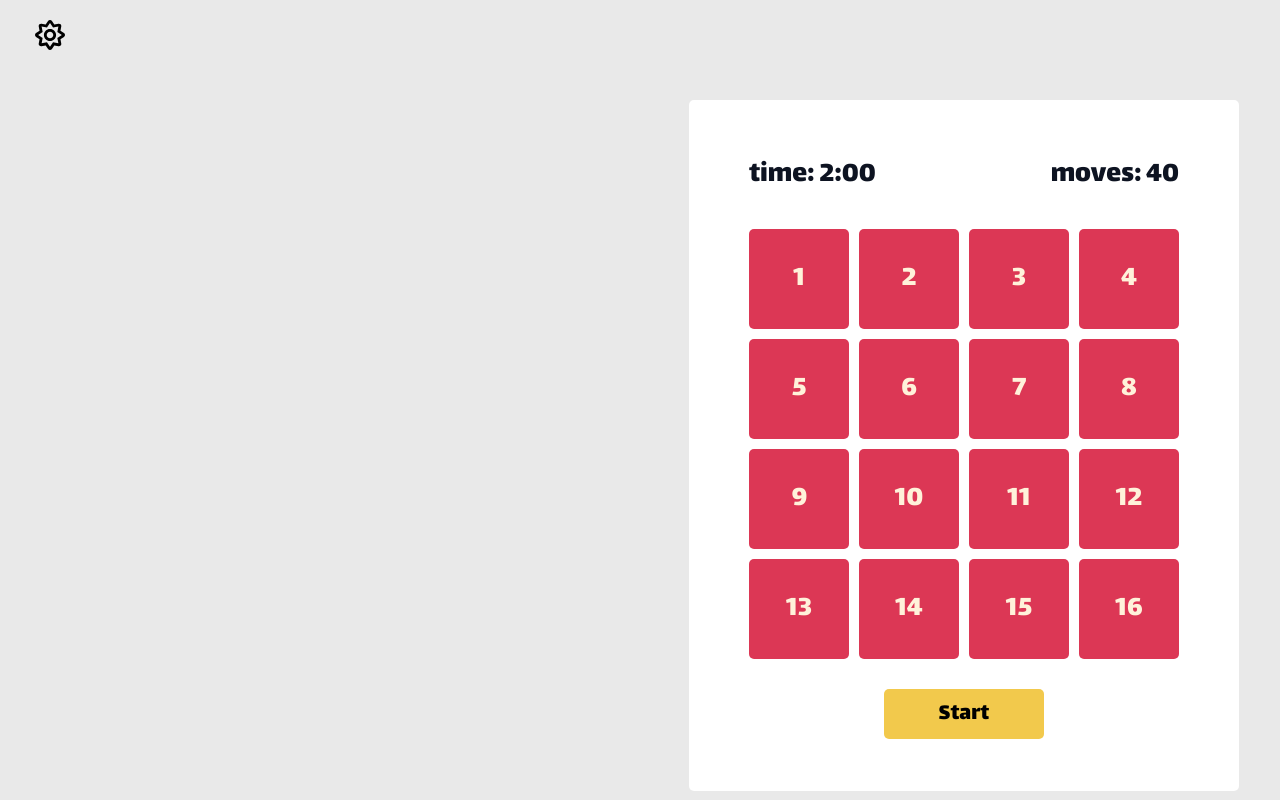
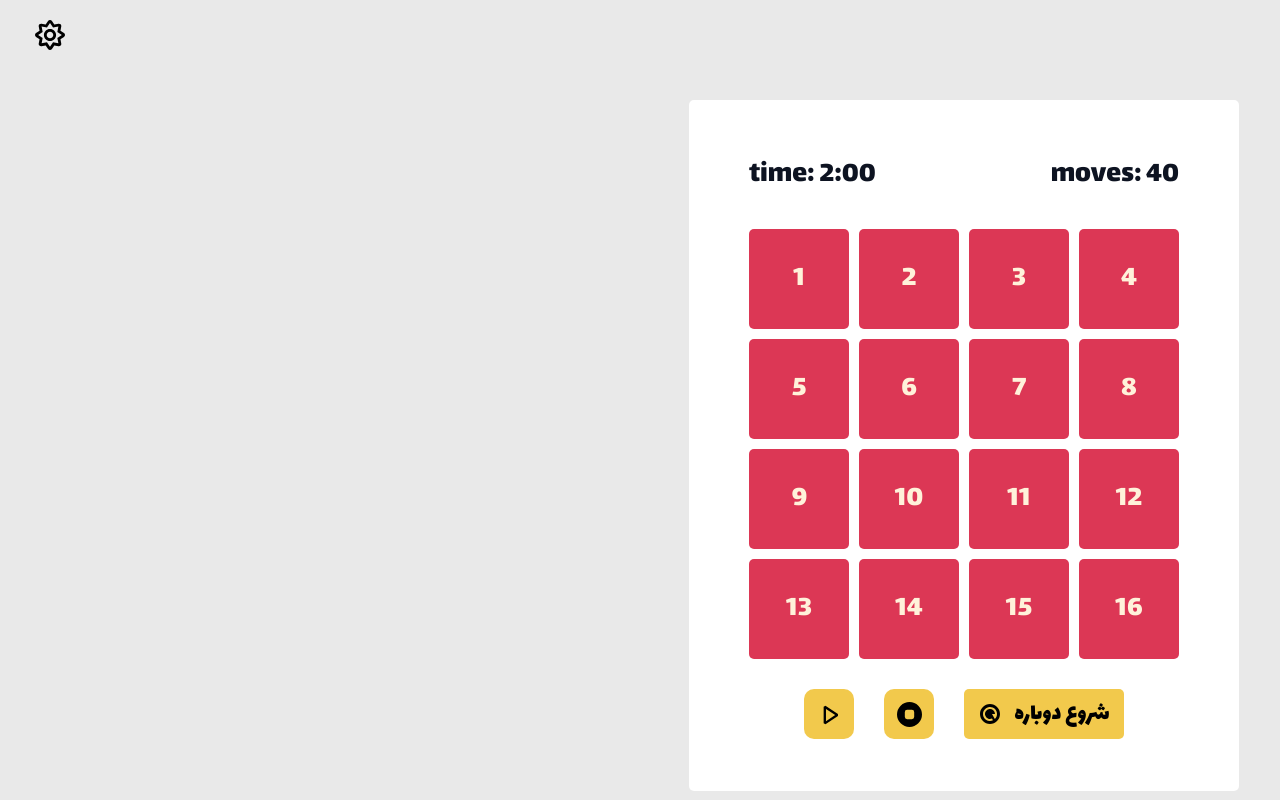
Before and after one commit to jafarabady/memory-game, a React (Vite) app: page / in a window 1280 px wide. Built offline with nearby package versions, Linux system fonts and the light colour scheme.

Commit message:
set stop & play game

```diff
--- a/src/App.css
+++ b/src/App.css
@@ -56,16 +56,42 @@
   width: 430px;
   font-size: 30px;
 }
+.btn {
+  display: flex;
+  justify-content: center;
+  align-items: center;
+  gap: 30px;
 
+}
 .btn-reset {
   width: 160px;
   height: 50px;
   border-radius: 5px;
-  background: #F2C94C;
+  background: #f2c94c;
   border: none;
   font-size: 24px;
+  cursor: pointer;
+  display: flex;
+  justify-content: center;
+  align-items: center;
+  gap: 12px;
+
 }
-
+.btn_stop_game {
+  width: 50px;
+  height: 50px;
+  display: flex;
+  justify-content: center;
+  align-items: center;
+  background: #f2c94c;
+  border: none;
+  border-radius: 10px;
+  cursor: pointer;
+}
+.icon-stop {
+  width: 25px;
+  height: 25px;
+}
 .icon_dark_mode {
   width: 100px;
   height: 30px;
--- a/src/App.jsx
+++ b/src/App.jsx
@@ -12,6 +12,9 @@ import "./App.css";
 import Item from "./components/Item";
 import {FaMoon, FaRegSun} from "react-icons/fa";
 import useDarkMode from "@/components/useDarkMode.jsx";
+import {RiRestartFill} from "react-icons/ri";
+import {BsFillStopCircleFill} from "react-icons/bs";
+import {VscDebugStart} from "react-icons/vsc";
 
 const images = [
     image1Url,
@@ -146,6 +149,16 @@ function App() {
 
         }, 2000);
     }
+    const stopGame = () => {
+        setIsRunning(false);
+        setStartGame(false)
+    };
+    const playGame = () => {
+        if(time !== 120) {
+            setIsRunning(true);
+            setStartGame(true)
+        }
+    };
     return (
         <div
             id="root"
@@ -196,9 +209,18 @@ function App() {
                         />
                     ))}
                 </div>
-                <button className="btn-reset" onClick={resetGame}>
-                    Start
-                </button>
+                <div className="btn">
+                    <button className="btn_stop_game" onClick={playGame}>
+                        <VscDebugStart className="icon-stop" />
+                    </button>
+                    <button className="btn_stop_game" onClick={stopGame}>
+                        <BsFillStopCircleFill className="icon-stop" />
+                    </button>
+                    <button className="btn-reset" onClick={resetGame}>
+                        <RiRestartFill />
+                        شروع دوباره
+                    </button>
+                </div>
             </div>
         </div>
     );
```
